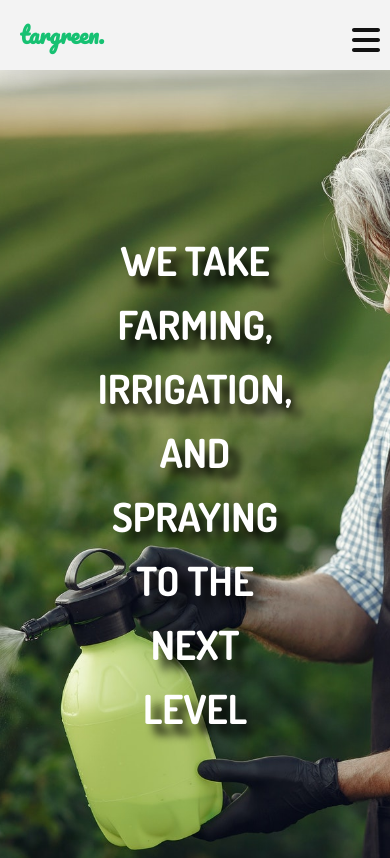
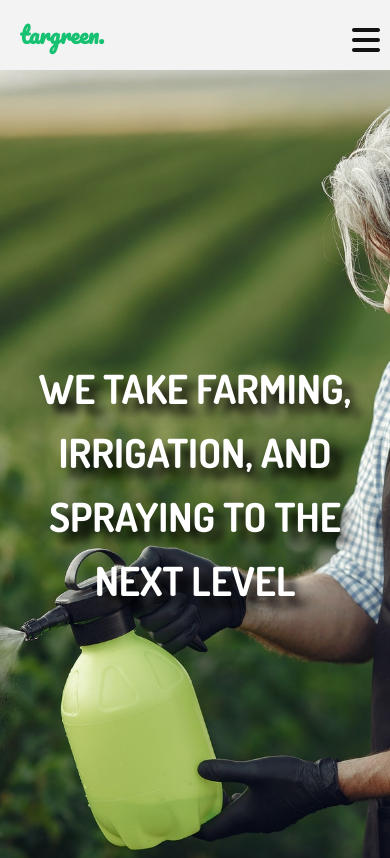
Before and after one commit to mahiruslu/targreen, a React (Vite) app: page / in a window 390 px wide. Shown: the top 858 px of the page. Built offline with nearby package versions, Linux system fonts and the light colour scheme.

Commit message:
fix background

```diff
--- a/src/pages/Home/Home.module.scss
+++ b/src/pages/Home/Home.module.scss
@@ -62,3 +62,13 @@
         }
     }
 }
+
+@media (max-width: 768px) {
+    .home{
+        background-attachment: scroll;
+        h2{
+            width: 90%;
+        }
+    }
+
+}
```
